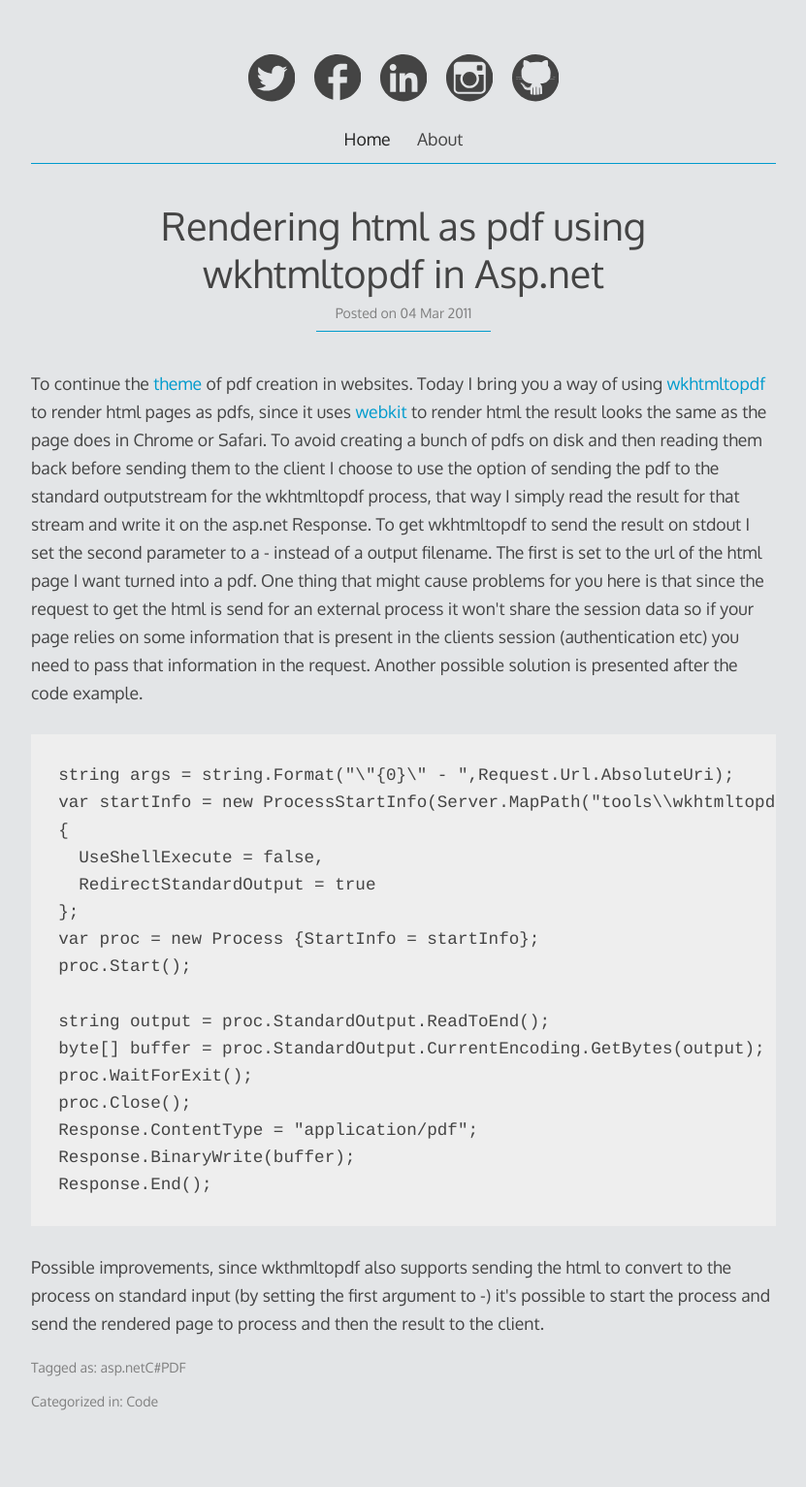
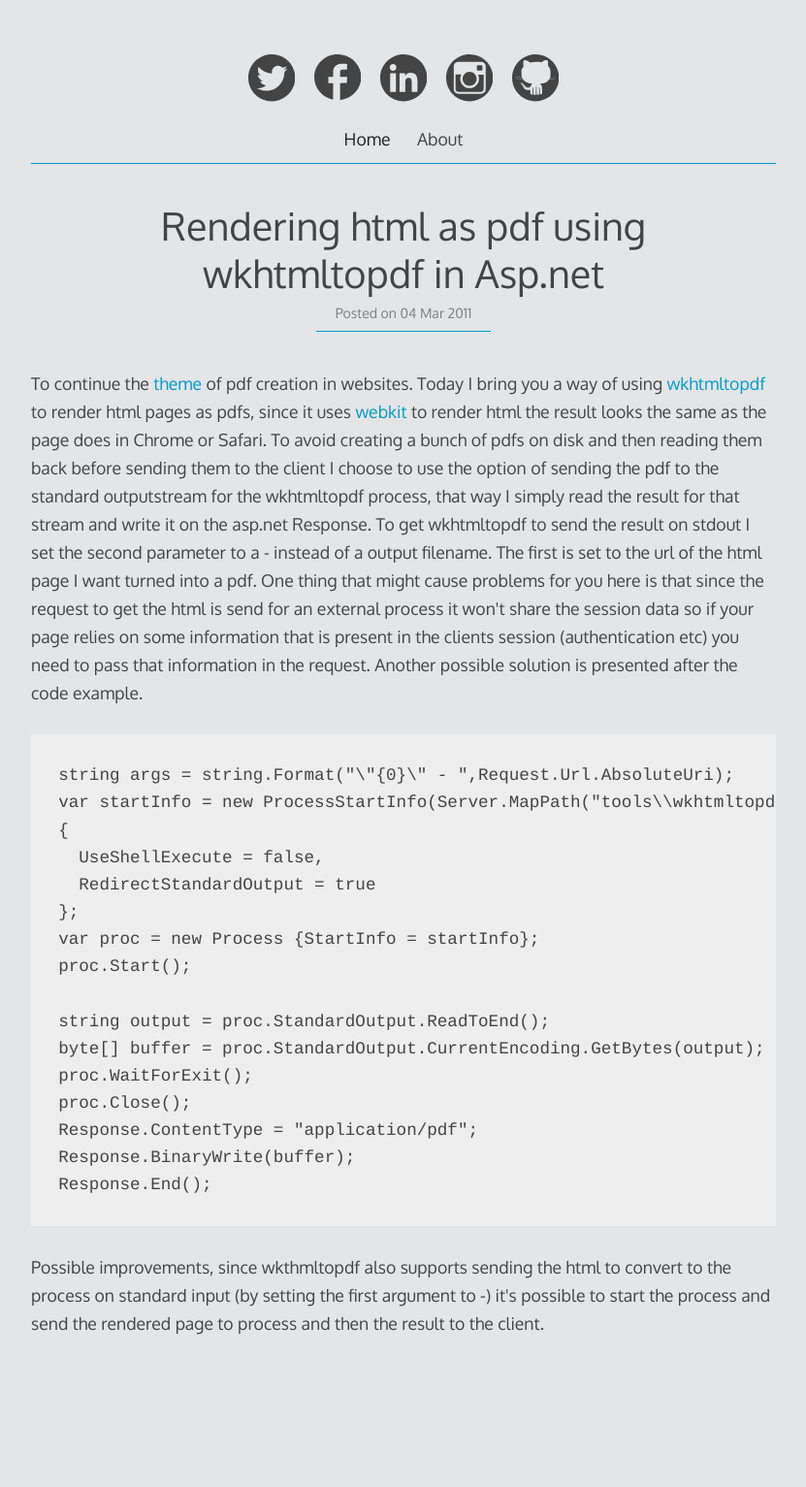
Before and after one commit to FredrikL/fredrikl.github.io, a Jekyll site: the page built from _posts/2011-03-04-rendering-html-as-pdf-using-wkhtmltopdf-in-asp-net.html, in a window 1280 px wide. Shown: the whole page at 97% size, without its empty margins (224-1055 px from the left). Built offline with Jekyll 4.4.1, drawn with Linux system fonts in a browser that asks for light colours; Markdown is read by kramdown in place of the engine named in the settings; after the commit the page ends 1456 px from its top, so only the background shows below that.

Commit message:
ignore tags

```diff
--- a/_layouts/post.html
+++ b/_layouts/post.html
@@ -11,12 +11,12 @@ layout: default
 	<div class="entry-content">
 		{{ content }}
 	</div>
-	<footer class="entry-media">
+	<!--footer class="entry-media">
 		<p class="tags">
 			Tagged as: {{ page.tags }}
 		</p>
 		<p class="categories">
 			Categorized in: {{ page.categories }}
 		</p>
-	</footer>
+	</footer-->
 </article>
```
